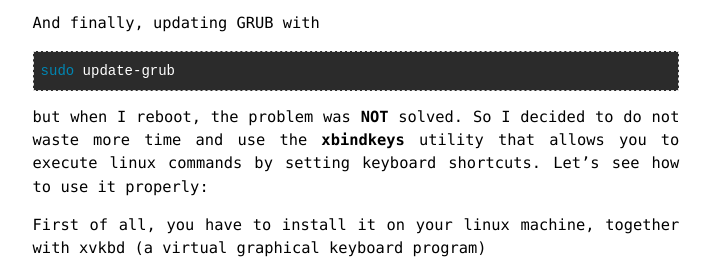
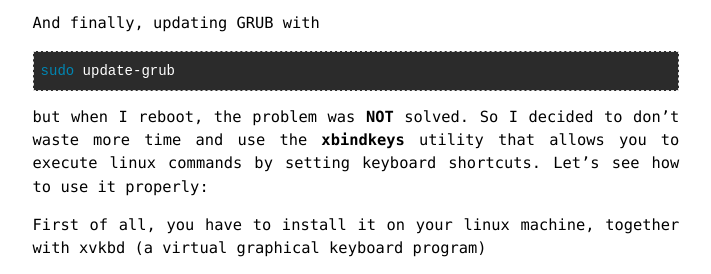
Before and after one commit to gsalvatori/salvatorigabriele.com, a Jekyll site: the page built from _posts/2014-04-25-Bypass-Fn-keys-malfunctioning-on-Ubuntu-Trusty-Tahr.markdown, in a window 1280 px wide. Shown: the part 539-813 px from the top of the page, without its empty margins (284-995 px from the left). Built offline with Jekyll 4.4.1, drawn with Linux system fonts in a browser that asks for light colours; Markdown is read by kramdown in place of the engine named in the settings; comment, search, counter and statistics services are not loaded.

Commit message:
Update 2014-04-25-Bypass-Fn-keys-malfunctioning-on-Ubuntu-Trusty-Tahr.markdown

```diff
--- a/_posts/2014-04-25-Bypass-Fn-keys-malfunctioning-on-Ubuntu-Trusty-Tahr.markdown
+++ b/_posts/2014-04-25-Bypass-Fn-keys-malfunctioning-on-Ubuntu-Trusty-Tahr.markdown
@@ -29,7 +29,7 @@ And finally, updating GRUB with
 sudo update-grub
 {% endhighlight %}
 
-but when I reboot, the problem was <b>NOT</b> solved. So I decided to do not waste more time and use the <a href="http://www.nongnu.org/xbindkeys/xbindkeys.html"><b>xbindkeys</b></a> utility that allows you to execute linux commands by setting keyboard shortcuts. Let's see how to use it properly:
+but when I reboot, the problem was <b>NOT</b> solved. So I decided to don't waste more time and use the <a href="http://www.nongnu.org/xbindkeys/xbindkeys.html"><b>xbindkeys</b></a> utility that allows you to execute linux commands by setting keyboard shortcuts. Let's see how to use it properly:
 
 First of all, you have to install it on your linux machine, together with xvkbd (a virtual graphical keyboard program)
 
```
